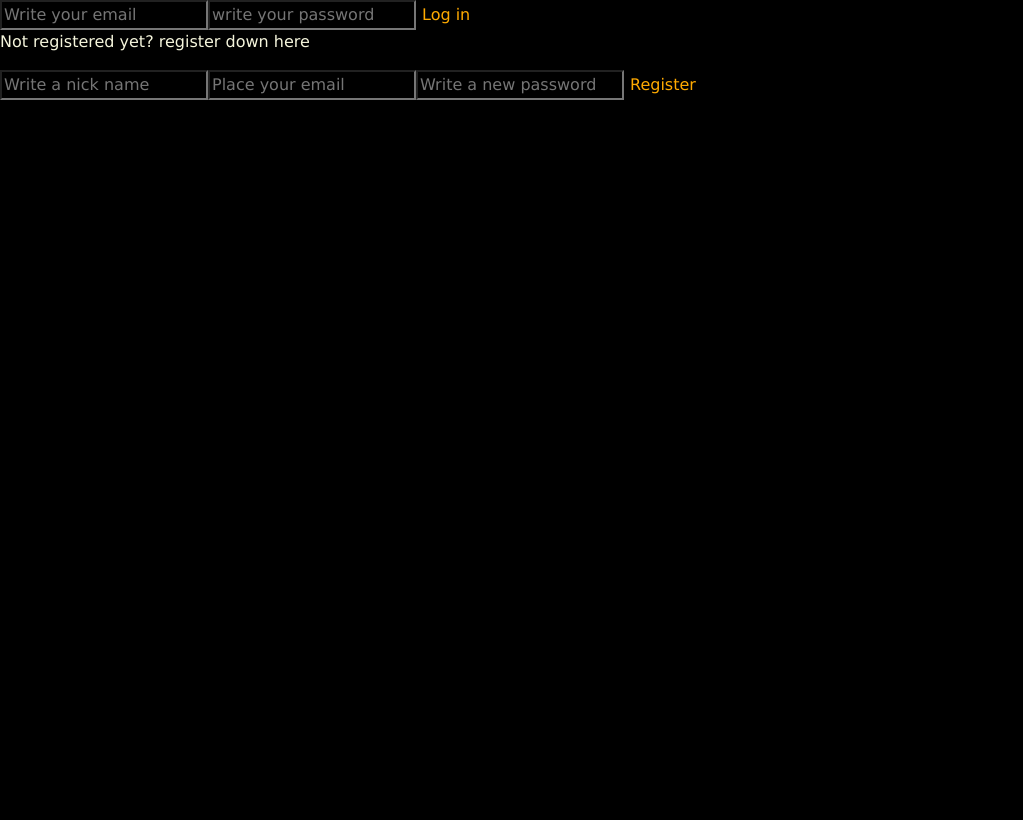
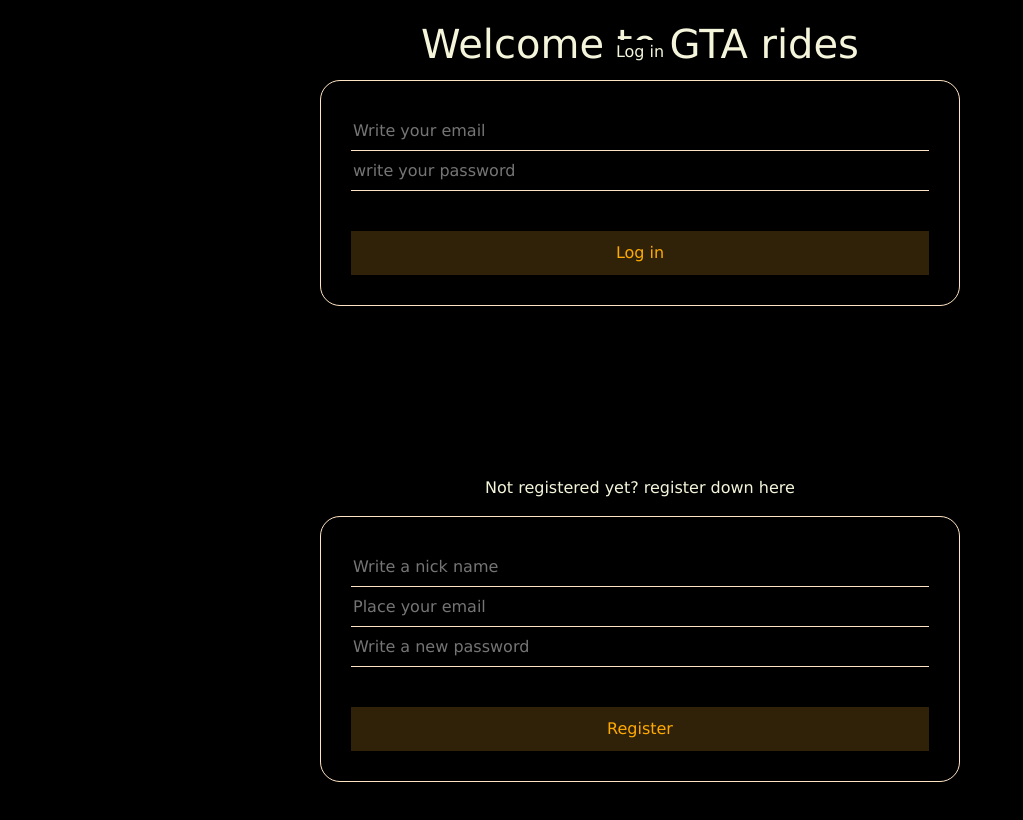
Before and after one commit to Alvaro3c/GTA-vehicles-e-comerce, a React (Vite) app in the folder client/: page /register-login in a window 1280 px wide. Shown: the top 820 px of the page, without its empty margins (0-1023 px from the left). Built offline with nearby package versions, Linux system fonts and the light colour scheme.

Commit message:
ADD/register and login has style

```diff
--- a/client/src/components/RegisterLogin/RegisterLogin.css
+++ b/client/src/components/RegisterLogin/RegisterLogin.css
@@ -0,0 +1,36 @@
+h1 {
+    text-align: center;
+    padding: 20px;
+}
+
+.auth-forms {
+    display: flex;
+    flex-direction: column;
+    width: 50%;
+    margin-bottom: 170px;
+    padding: 30px;
+    border: 1px solid bisque;
+    border-radius: 20px;
+}
+
+input {
+    border: none;
+    border-bottom: 1px solid bisque;
+    height: 40px;
+    margin-bottom: 20px;
+
+}
+
+.form-btn {
+    padding: 10px;
+    margin-top: 40px;
+    background-color: rgb(48, 34, 8);
+}
+
+#forms {
+    height: 100vh;
+    display: flex;
+    justify-content: center;
+    align-items: center;
+    flex-direction: column;
+}
--- a/client/src/components/RegisterLogin/RegisterLogin.jsx
+++ b/client/src/components/RegisterLogin/RegisterLogin.jsx
@@ -69,18 +69,22 @@ const RegisterLogin = () => {
 
   return (
     <>
-      <form action="" onSubmit={handleLoginSubmit}>
+      <h1>Welcome to GTA rides</h1>
+      <section id="forms">
+        <p>Log in</p>
+        <form action="" className="auth-forms" onSubmit={handleLoginSubmit} id="login-form">
           <input name="logInEmail" type="text" placeholder="Write your email" />
-        <input name="logInPassword" type="text" placeholder="write your password" />
-        <button type="submit" className="form-btn">Log in</button>
+          <input name="logInPassword" type="password" placeholder="write your password" />
+          <button class="form-btn" type="submit" className="form-btn">Log in</button>
         </form>
         <p>Not registered yet? register down here</p>
-      <form action="" onSubmit={handleRegisterSubmit}>
+        <form action="" className="auth-forms" onSubmit={handleRegisterSubmit} id="register-form">
           <input name="registerNick" type="text" placeholder="Write a nick name" />
           <input name="registerEmail" type="text" placeholder="Place your email" />
-        <input name="registerPassword" type="text" placeholder="Write a new password" />
+          <input name="registerPassword" type="password" placeholder="Write a new password" />
           <button type="submit" className="form-btn">Register</button>
         </form>
+      </section>
     </>
   );
 };
```
Lines whose indentation alone changed are shown as unchanged.
